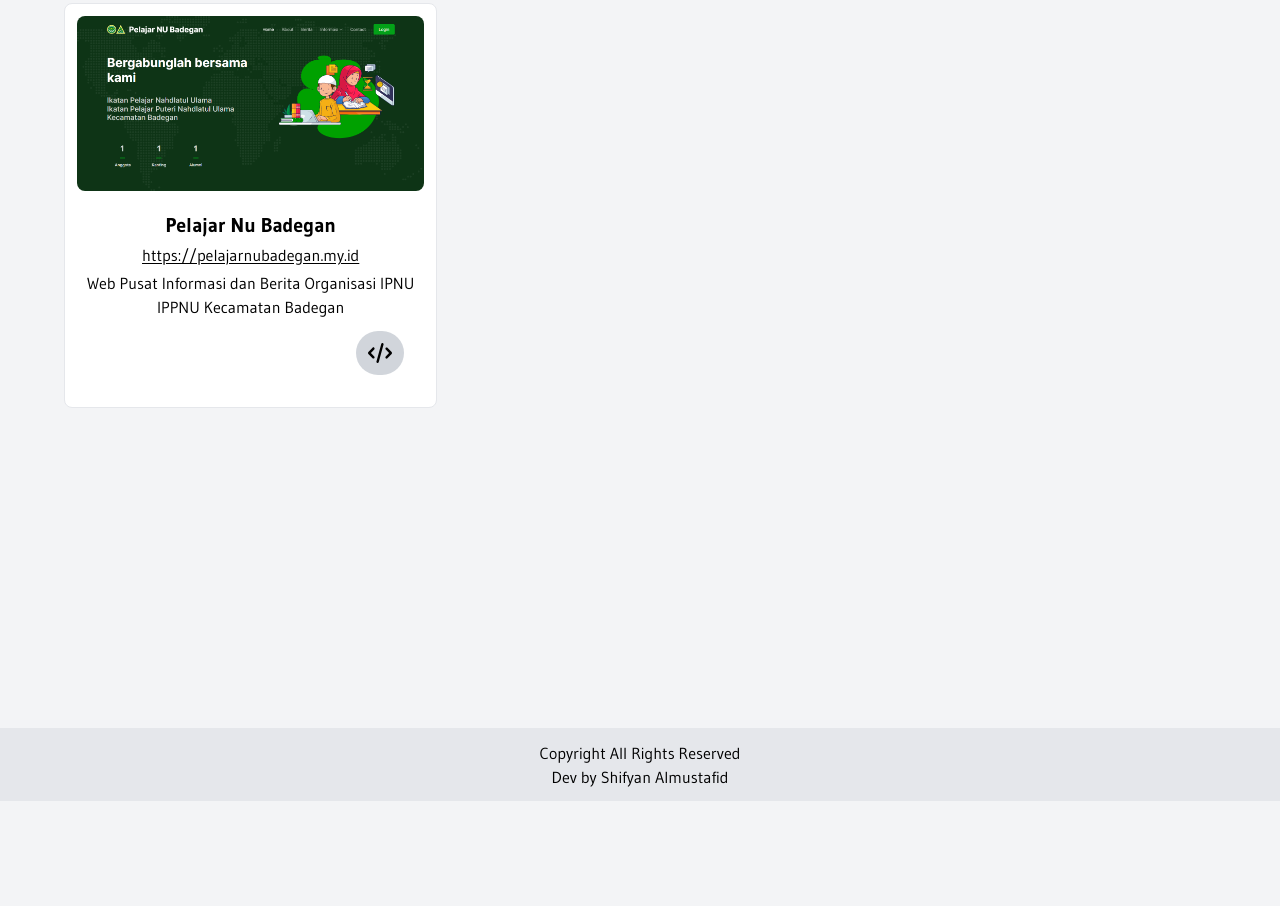
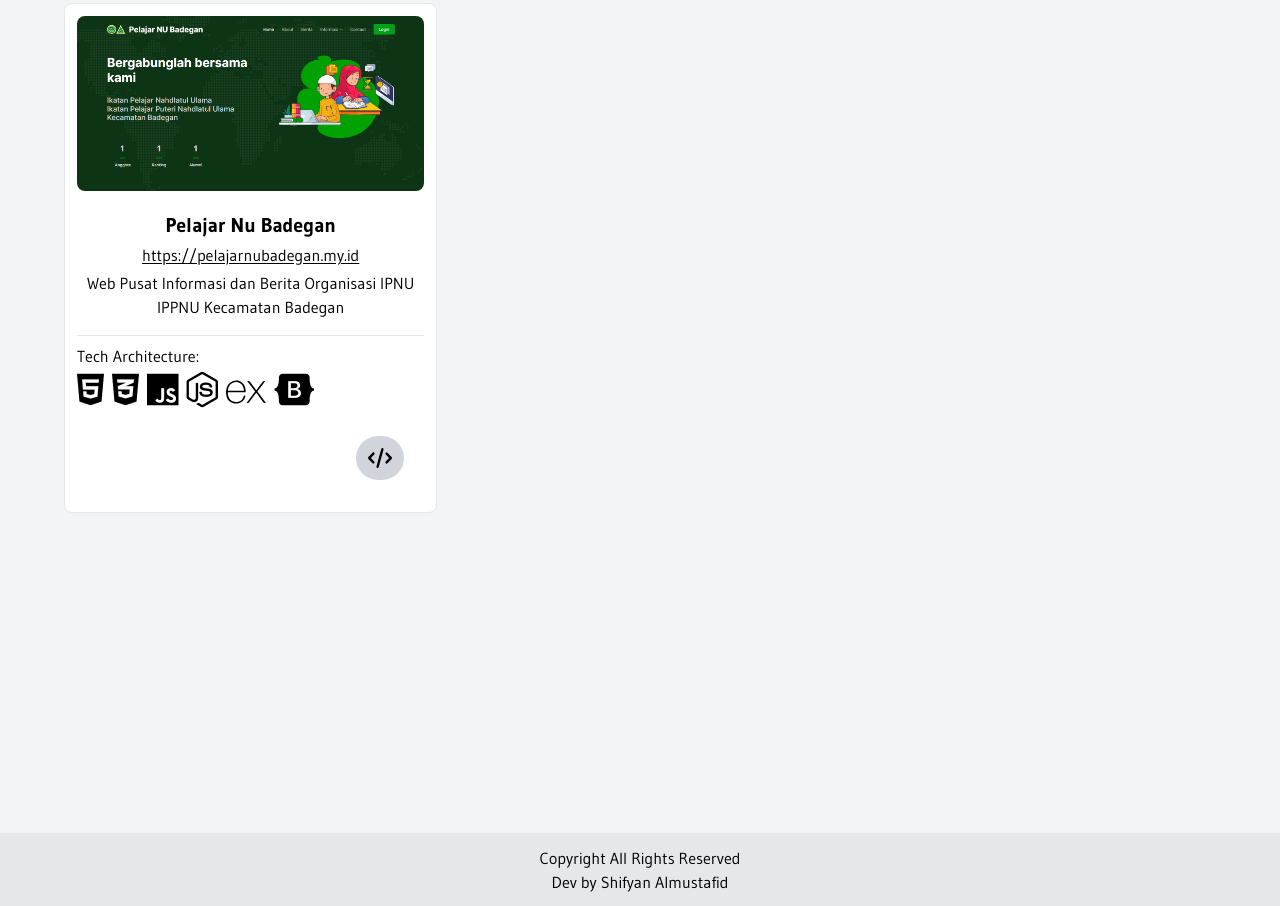
Before and after one commit to Shifyan/myportofolio, a website: page src/index.html in a window 1280 px wide. Shown: the part 2339-3245 px from the top of the page. Before the commit the page ends 3140 px from the top, so only its background shows below. Drawn offline with nearby package versions, Linux system fonts and the light colour scheme; files that its build step writes are made by us from their sources; no server answers.

Commit message:
Penambahan arsitektur teknologi

```diff
--- a/src/index.html
+++ b/src/index.html
@@ -399,6 +399,21 @@
             <div class="flex justify-center text-center h-6 mb-4">
               <p>Web Pusat Informasi dan Berita Organisasi IPNU IPPNU Kecamatan Badegan</p>
             </div>
+            <br />
+            <div class="flex flex-col mb-1 pt-2 border-t">
+              <p class="mb-1">Tech Architecture:</p>
+              <div class="flex justify-start">
+                <i class="fa-brands fa-html5 font-medium text-4xl me-2"></i>
+                <i class="fa-brands fa-css3-alt font-medium text-4xl me-2"></i>
+                <i class="fa-brands fa-js font-medium text-4xl me-2"></i>
+                <i class="fa-brands fa-node-js font-medium text-4xl me-2"></i>
+                <img src="../asset/img/expressjs-icon.svg" class="w-10 me-2 text-5xl" />
+                <i class="fa-brands fa-bootstrap font-medium text-4xl me-2"></i>
+
+                <!-- Contoh manual w-10 -->
+                <!-- <img src="../asset/img/tailwind.svg" class="w-10 text-5xl" /> -->
+              </div>
+            </div>
             <div class="flex justify-end items-center">
               <h1 id="code-text" class="opacity-0 font-medium">Lihat Kode...</h1>
               <div
```
Also changed, not shown: index.html (+15 -0 lines), src/output.css.
